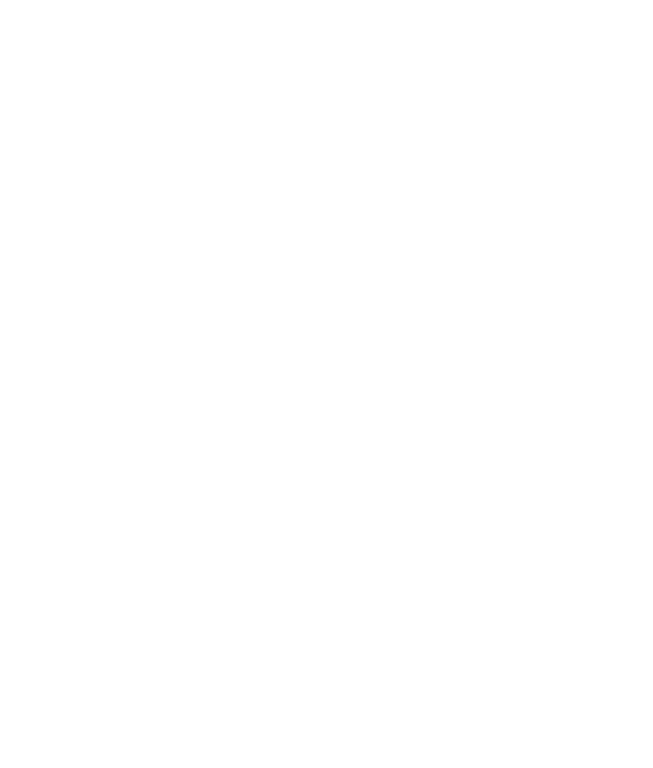
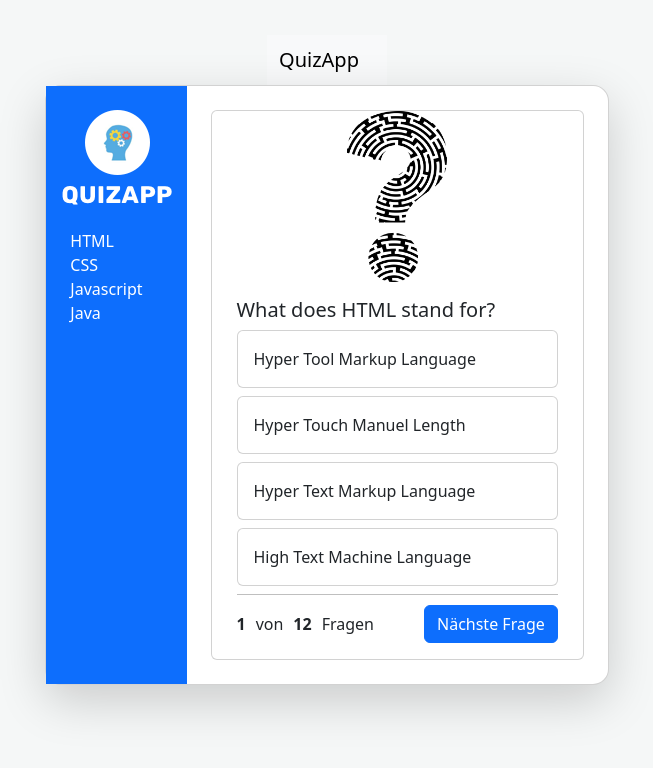
Before and after one commit to Mahadootar/quiApp, a website: page index.html in a window 1280 px wide. Shown: the whole page, without its empty margins (313-966 px from the left). Drawn offline with nearby package versions, Linux system fonts and the light colour scheme.

Commit message:
function for rendering the question. and a function edits the correct answer

```diff
--- /dev/null
+++ b/db.js
@@ -0,0 +1,100 @@
+let allQuestions = [
+    {
+     "question": "What does HTML stand for?",
+     "answer_1":"Hyper Tool Markup Language",
+     "answer_2":"Hyper Touch Manuel Length",
+     "answer_3":"Hyper Text Markup Language",
+     "answer_4":"High Text Machine Language",
+     "correct_answer": 3
+    },
+    {
+        "question": "Who founded the HTML?",
+        "answer_1": "Tim Berners-Lee",
+        "answer_2": "Elon Musk",
+        "answer_3": "Bill Gates",
+        "answer_4": "Mark Zuckerberg",
+        "correct_answer": 1
+    },
+    {
+        "question": "When was HTML invented?",
+        "answer_1": "1990",
+        "answer_2": "1985",
+        "answer_3": "1995",
+        "answer_4": "2000",
+        "correct_answer": 1
+    },
+    {
+        "question": "What does CSS stand for?",
+        "answer_1": "Cascading Style Sheets",
+        "answer_2": "Computer Style Sheets",
+        "answer_3": "Creative Style Sheets",
+        "answer_4": "Colorful Style Sheets",
+        "correct_answer": 1
+    },
+    {
+         "question": "Who founded the CSS?",
+         "answer_1": "Håkon Wium Lie",
+         "answer_2": "Tim Berners-Lee",
+         "answer_3": "Brendan Eich",
+         "answer_4": "Steve Jobs",
+         "correct_answer": 1
+    },
+
+    {
+        "question": "When was CSS invented?",
+        "answer_1": "1994",
+        "answer_2": "1995",
+        "answer_3": "1996",
+        "answer_4": "1997",
+        "correct_answer": 2
+    },
+    {
+        "question": "What does JS stand for?",
+        "answer_1": "JavaScript",
+        "answer_2": "Java Script",
+        "answer_3": "Joining Script",
+        "answer_4": "JQuery Script",
+        "correct_answer": 1
+    },
+    {
+        "question": "Who founded the JS?",
+        "answer_1": "Brendan Eich",
+        "answer_2": "Tim Berners-Lee",
+        "answer_3": "Håkon Wium Lie",
+        "answer_4": "Steve Jobs",
+        "correct_answer": 1
+    },
+    {
+        "question": "When was JS invented?",
+        "answer_1": "1995",
+        "answer_2": "1996",
+        "answer_3": "1997",
+        "answer_4": "1998",
+        "correct_answer": 1
+    },
+
+    {
+        "question": "What does Java mean?",
+        "answer_1": "A programming language",
+        "answer_2": "A type of coffee",
+        "answer_3": "A type of car",
+        "answer_4": "A type of fruit",
+        "correct_answer": 1
+    },
+    {
+        "question": "What is Java mainly used for?",
+        "answer_1": "Web development",
+        "answer_2": "Mobile app development",
+        "answer_3": "Desktop applications",
+        "answer_4": "All of the above",
+        "correct_answer": 4
+    },
+    {
+        "question": "When was Java invented?",
+        "answer_1": "1995",
+        "answer_2": "1996",
+        "answer_3": "1997",
+        "answer_4": "1998",
+        "correct_answer": 1
+    },
+];
--- a/index.html
+++ b/index.html
@@ -4,9 +4,87 @@
     <meta charset="UTF-8">
     <meta name="viewport" content="width=device-width, initial-scale=1.0">
     <title>QuizApp</title>
-    <link rel="stylesheet" href="node_modules/bootstrap/dist/css/bootstrap.min.css">
+  <link rel="stylesheet" href="style.css">
+
+  <!-- Bootstrap files CSS and JS -->
+  <link href="https://cdn.jsdelivr.net/npm/bootstrap@5.3.8/dist/css/bootstrap.min.css" rel="stylesheet" integrity="sha384-sRIl4kxILFvY47J16cr9ZwB07vP4J8+LH7qKQnuqkuIAvNWLzeN8tE5YBujZqJLB" crossorigin="anonymous">
+  <script src="https://cdn.jsdelivr.net/npm/bootstrap@5.3.8/dist/js/bootstrap.bundle.min.js" integrity="sha384-FKyoEForCGlyvwx9Hj09JcYn3nv7wiPVlz7YYwJrWVcXK/BmnVDxM+D2scQbITxI" crossorigin="anonymous"></script>
+
+<nav class="navbar bg-body-tertiary">
+  <div class="container-fluid">
+    <span class="navbar-brand mb-0 h1">QuizApp</span>
+  </div>
+</nav>
 </head>
-<body>
+<body onload="init()">
+    <main>
+  <div class="card shadow-lg rounded-4">
+    <div class="row g-0">
+        <div class="col-3 bg-primary text-white p-4">
+        <div class="fw-bold fs-5 row_class_second">
+            <img src="./assets/img/logo.png" alt="">
+        </div>
+        <ul class="nav flex-column mt-4">
+            <li class="nav-item">HTML</li>
+            <li class="nav-item">CSS</li>
+            <li class="nav-item">Javascript</li>
+            <li class="nav-item">Java</li>
+        </ul>
+      </div>
+      <div class="col-9 p-4" id="img_backgroung ">
+        <div class="the_second_div">
+            <h2>Welcome to the Awesome HTML Quiz</h2>
+            <p>Ready for The Quiz?</p>
+        </div>
+      <div class="card kart">
+  <img class="img_class" src="./assets/img/mohamed_hassan-question-4871181_1280.png" alt="">
+  <div class="card-body">
+    <h5 class="card-title" id="quesntionText">Frage</h5>
 
+      <div class="card quiz_answer mb-2" onclick="rightAnswer('answer_1')">
+        <div class="card-body" id="answer_1">
+            Anwort
+        </div>
+      </div>
+
+      <div class="card quiz_answer mb-2" onclick="rightAnswer('answer_2')">
+        <div class="card-body" id="answer_2">
+            Anwort
+        </div>
+      </div>
+
+      <div class="card quiz_answer mb-2" onclick="rightAnswer('answer_3')">
+        <div class="card-body" id="answer_3">
+            Anwort
+        </div>
+      </div>
+
+      <div class="card quiz_answer mb-2" onclick="rightAnswer('answer_4')">
+        <div class="card-body" id="answer_4">
+            Anwort
+        </div>
+      </div>
+
+      <div class="question-footer">
+        <span class="spanclass">
+        <b>1</b>von<b id="amonu_of_uestion">5</b>Fragen
+        </span>
+
+        <button class="btn btn-primary">Nächste Frage</button>
+      </div>
+
+</div>
+        <div class="btn_div">
+        <button class="btn btn-danger btn-lg rounded-pill px-4">Start Now</button>
+        </div>
+      </div>
+    </div>
+  </div>
+  </main>
+    <footer>
+
+    </footer>
 </body>
+<script src="./db.js"></script>
+<script src="script.js"></script>
 </html>
--- a/script.js
+++ b/script.js
@@ -0,0 +1,29 @@
+function init() {
+    document.getElementById('amonu_of_uestion').innerHTML = allQuestions.length;
+    rendertQuestions();
+}
+
+let currentQuestion = 0;
+
+function rendertQuestions() {
+    let question = allQuestions[currentQuestion];
+    document.getElementById('quesntionText').innerHTML = question['question'];
+    document.getElementById('answer_1').innerHTML = question['answer_1'];
+    document.getElementById('answer_2').innerHTML = question['answer_2'];
+    document.getElementById('answer_3').innerHTML = question['answer_3'];
+    document.getElementById('answer_4').innerHTML = question['answer_4'];
+
+}
+
+function rightAnswer(selection){
+    let question = allQuestions[currentQuestion];
+    let selectedQuestionNummber = selection.slice(-1);
+
+    if (selectedQuestionNummber == question['correct_answer']) {
+        console.log('richtige Antwort!!');
+    }else{
+        console.log('Falsche Anwort!');
+
+    }
+
+}
--- a/style.css
+++ b/style.css
@@ -0,0 +1,83 @@
+:root{
+    font-family: RUBIK, regular;
+}
+
+body {
+    background-color:#f5f7f7!important;
+    min-height: 100vh;
+    display: flex;
+    justify-content: center;
+    align-items: center;
+    flex-direction: column;
+}
+
+.row_class_second{
+    display: flex;
+    align-items: center;
+    justify-content: center;
+    flex-direction: column;
+}
+
+.row_under_div{
+    display: none;
+}
+
+#img_backgroung{
+    background-image: url(./assets/img/brainbg.jpg);
+    height: 100vh;
+    display: flex;
+    flex-direction: column;
+    background-position: center;
+    background-repeat: no-repeat;
+}
+
+.the_second_div{
+    display: none;
+    flex-direction: column;
+    flex: 1;
+    align-items: center;
+    justify-content: center;
+}
+
+.img_class{
+    width: 100px;
+    object-fit: cover;
+
+}
+
+.kart{
+    display: flex;
+    flex-direction: column;
+    align-items: center;
+    justify-content: center;
+}
+
+.btn_div{
+    display: none;
+    justify-content: end;
+}
+
+.spanclass{
+    display: flex;
+    gap: 10px;
+}
+
+.quiz_answer:hover{
+    background: rgba(0, 0, 0, 0.1);
+    cursor: pointer;
+}
+
+footer{
+    height: 80px;
+    width: 100%;
+}
+
+.question-footer{
+    display: flex;
+    justify-content: space-between;
+    align-items: center;
+    gap: 50px;
+    border-top: 1px solid rgba(0, 0, 0, 0.25);
+    padding-top: 10px;
+
+}
```
Also changed, not shown: assets/img/Option 1 Copy 12.jpg (added), assets/img/Option 1 Copy 15.jpg (added), assets/img/Option 1 Copy 16.jpg (added), assets/img/Option 1 Copy 17.jpg (added), assets/img/brain result.png (added), assets/img/brainbg.jpg (added), assets/img/logo.png (added), assets/img/mohamed_hassan-question-4871181_1280.png (added), assets/img/tropy.png (added).
